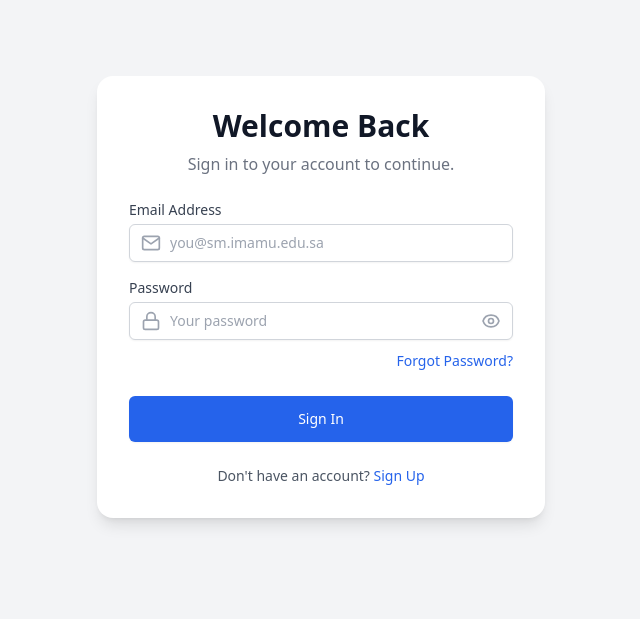
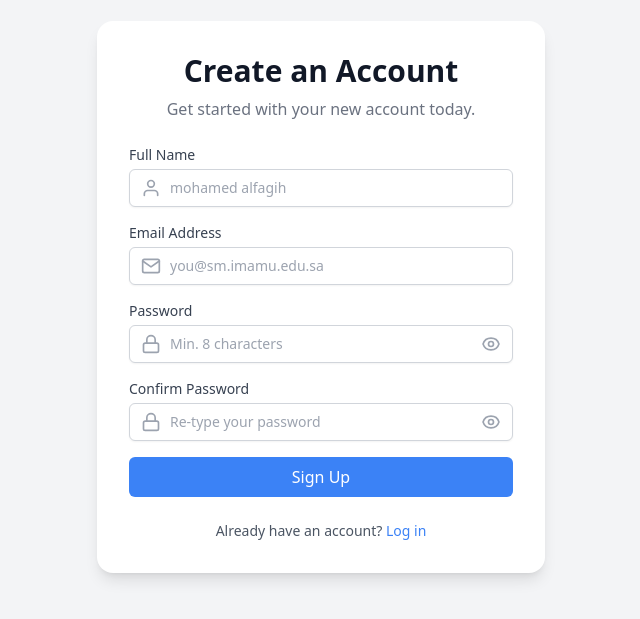
Before and after one commit to MohammadAlfagih/swe-project-frontend, a React (Create React App) app: page /#/signup in a window 1280 px wide. Before the commit this address led to /login. Shown: the part 103-722 px from the top of the page, without its empty margins (319-959 px from the left). Built offline with nearby package versions, Linux system fonts and the light colour scheme.

Commit message:
electron

```diff
--- a/package.json
+++ b/package.json
@@ -1,7 +1,8 @@
 {
-  "name": "swe-project",
+  "name": "frontend",
   "version": "0.1.0",
   "private": true,
+  "homepage": ".",
   "dependencies": {
     "@testing-library/dom": "^10.4.1",
     "@testing-library/jest-dom": "^6.9.1",
--- a/src/Pages/Login/Login.tsx
+++ b/src/Pages/Login/Login.tsx
@@ -2,6 +2,7 @@ import React, { useState } from "react";
 import { FiMail, FiLock } from "react-icons/fi";
 import { useNavigate } from "react-router-dom";
 import { useAuth } from "../../context/AuthContext";
+import { Link } from "react-router-dom";
 // --- InputField Component ---
 // A reusable input field component with icon support
 const InputField = ({
@@ -185,14 +186,15 @@ const Login = () => {
     return Object.keys(newErrors).length === 0;
   };
 
-const handleSubmit = async (e: React.FormEvent<HTMLFormElement>) => {
+  const handleSubmit = async (e: React.FormEvent<HTMLFormElement>) => {
     e.preventDefault();
     setFormMessage(null);
 
     if (validateForm()) {
       setIsLoading(true);
       try {
-        const response = await fetch("http://192.168.56.1:5000/api/auth/login", { // Ensure this IP matches your API
+        const response = await fetch("http://localhost:5000/api/auth/login", {
+          // Ensure this IP matches your API
           method: "POST",
           headers: {
             "Content-Type": "application/json",
@@ -208,13 +210,15 @@ const handleSubmit = async (e: React.FormEvent<HTMLFormElement>) => {
 
         // --- THE FIX IS HERE ---
         // Don't set localStorage manually. Use the context function.
-        setFormMessage({ type: "success", text: "Login successful! Redirecting..." });
+        setFormMessage({
+          type: "success",
+          text: "Login successful! Redirecting...",
+        });
 
         // Wait briefly for the UI message, then update context
         setTimeout(() => {
-            login(data.token, data.user); // This updates State, Storage, AND Navigates to "/"
+          login(data.token, data.user); // This updates State, Storage, AND Navigates to "/"
         }, 1500);
-
       } catch (error: any) {
         setFormMessage({
           type: "error",
@@ -224,7 +228,10 @@ const handleSubmit = async (e: React.FormEvent<HTMLFormElement>) => {
         setIsLoading(false);
       }
     } else {
-      setFormMessage({ type: "error", text: "Please correct the errors in the form." });
+      setFormMessage({
+        type: "error",
+        text: "Please correct the errors in the form.",
+      });
     }
   };
 
@@ -233,19 +240,49 @@ const handleSubmit = async (e: React.FormEvent<HTMLFormElement>) => {
       <div className="bg-white p-8 rounded-2xl shadow-lg w-full max-w-md">
         <div className="text-center mb-6">
           <h1 className="text-3xl font-bold text-gray-900">Welcome Back</h1>
-          <p className="text-gray-500 mt-2">Sign in to your account to continue.</p>
+          <p className="text-gray-500 mt-2">
+            Sign in to your account to continue.
+          </p>
         </div>
 
         <form onSubmit={handleSubmit} noValidate>
-          <InputField id="email" label="Email Address" type="email" placeholder="you@sm.imamu.edu.sa" icon={FiMail} value={formData.email} onChange={handleChange} error={errors.email} />
-          <PasswordField id="password" label="Password" placeholder="Your password" icon={FiLock} value={formData.password} onChange={handleChange} error={errors.password} />
+          <InputField
+            id="email"
+            label="Email Address"
+            type="email"
+            placeholder="you@sm.imamu.edu.sa"
+            icon={FiMail}
+            value={formData.email}
+            onChange={handleChange}
+            error={errors.email}
+          />
+          <PasswordField
+            id="password"
+            label="Password"
+            placeholder="Your password"
+            icon={FiLock}
+            value={formData.password}
+            onChange={handleChange}
+            error={errors.password}
+          />
 
           <div className="text-right -mt-2 mb-4">
-            <a href="#" className="text-sm font-medium text-blue-600 hover:text-blue-500">Forgot Password?</a>
+            <a
+              href="#"
+              className="text-sm font-medium text-blue-600 hover:text-blue-500"
+            >
+              Forgot Password?
+            </a>
           </div>
 
           {formMessage && (
-            <div className={`mb-4 p-3 rounded-md text-sm ${formMessage.type === "success" ? "bg-green-100 text-green-800" : "bg-red-100 text-red-800"}`}>
+            <div
+              className={`mb-4 p-3 rounded-md text-sm ${
+                formMessage.type === "success"
+                  ? "bg-green-100 text-green-800"
+                  : "bg-red-100 text-red-800"
+              }`}
+            >
               {formMessage.text}
             </div>
           )}
@@ -255,7 +292,9 @@ const handleSubmit = async (e: React.FormEvent<HTMLFormElement>) => {
               type="submit"
               disabled={isLoading}
               className={`w-full flex justify-center py-3 px-4 border border-transparent rounded-md shadow-sm text-sm font-medium text-white focus:outline-none focus:ring-2 focus:ring-offset-2 focus:ring-blue-500 transition duration-150 ${
-                isLoading ? "bg-blue-400 cursor-not-allowed" : "bg-blue-600 hover:bg-blue-700"
+                isLoading
+                  ? "bg-blue-400 cursor-not-allowed"
+                  : "bg-blue-600 hover:bg-blue-700"
               }`}
             >
               {isLoading ? "Signing In..." : "Sign In"}
@@ -266,12 +305,16 @@ const handleSubmit = async (e: React.FormEvent<HTMLFormElement>) => {
         <div className="mt-6 text-center">
           <p className="text-sm text-gray-600">
             Don't have an account?{" "}
-            <a href="/signup" className="font-medium text-blue-600 hover:text-blue-500">Sign Up</a>
+            <Link
+              to="/signup"
+              className="font-medium text-blue-600 hover:text-blue-500"
+            >
+              Sign Up
+            </Link>
           </p>
         </div>
       </div>
     </div>
-
   );
 };
 
--- a/src/Pages/Login/SignUp.tsx
+++ b/src/Pages/Login/SignUp.tsx
@@ -1,6 +1,7 @@
 import React, { useState } from "react";
 import { FiUser, FiMail, FiLock } from "react-icons/fi";
 import { useNavigate } from "react-router-dom";
+import { Link } from 'react-router-dom';
 
 // --- InputField Component ---
 // A reusable input field component with icon support
@@ -334,14 +335,9 @@ const SignUp = () => {
 
         {/* Footer Links */}
         <div className="text-center mt-6 text-gray-600 text-sm">
-          Already have an account?{" "}
-          <a
-            href="/login"
-            className="text-blue-500 hover:text-blue-600 font-medium"
-          >
-            Log in
-          </a>
-        </div>
+  Already have an account?{" "}
+  <Link to="/login" className="text-blue-500 hover:text-blue-600 font-medium">Log in</Link>
+</div>
       </div>
     </div>
   );
--- a/src/index.tsx
+++ b/src/index.tsx
@@ -2,15 +2,15 @@ import React from 'react';
 import ReactDOM from 'react-dom/client';
 import './index.css';
 import App from './App';
-import { BrowserRouter } from 'react-router-dom';
+import { HashRouter } from 'react-router-dom';
 const root = ReactDOM.createRoot(
   document.getElementById('root') as HTMLElement
 );
 root.render(
-  <BrowserRouter>
+  <HashRouter>
   <React.StrictMode>
     <App />
   </React.StrictMode>
 
-  </BrowserRouter>
+  </HashRouter>
 );
--- a/src/utils/api.ts
+++ b/src/utils/api.ts
@@ -1,5 +1,4 @@
-const API_URL = "http://192.168.56.1:5000/api";
-
+const API_URL = "http://localhost:5000/api";
 export const apiRequest = async (
   endpoint: string,
   method: string = "GET",
```
